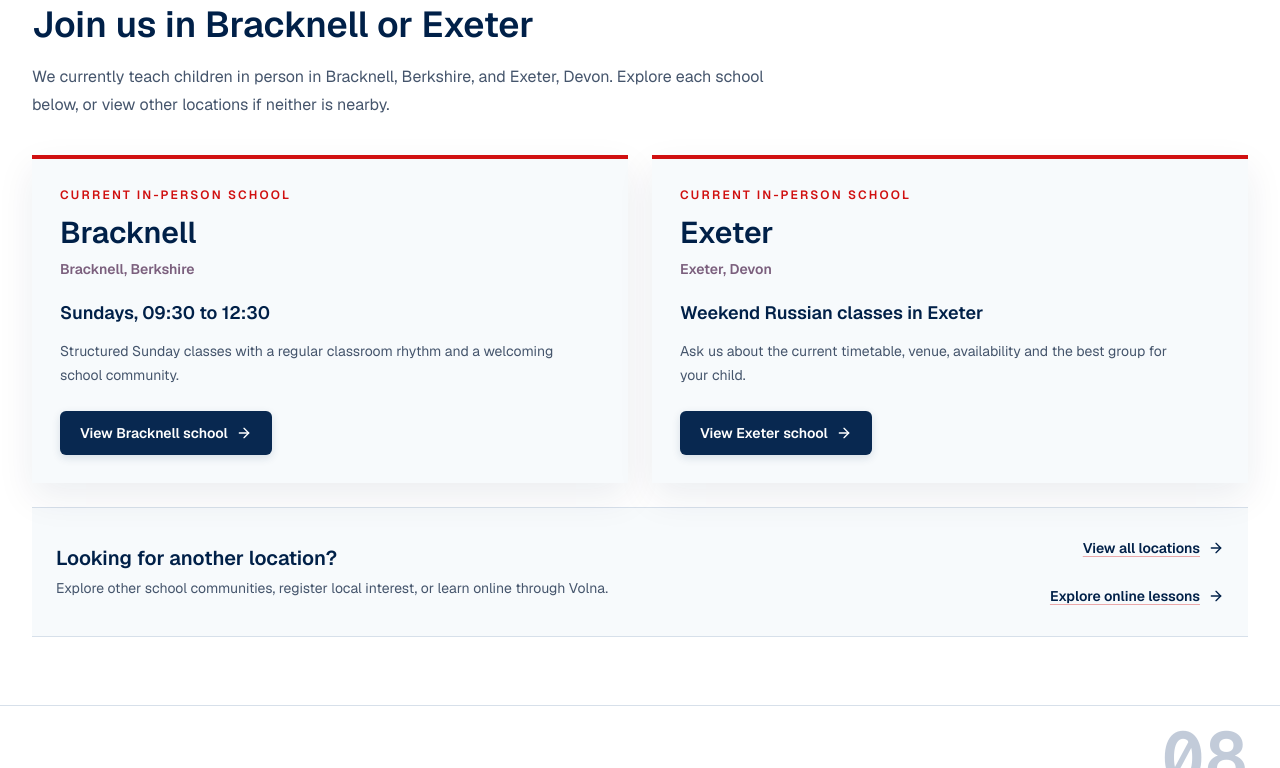
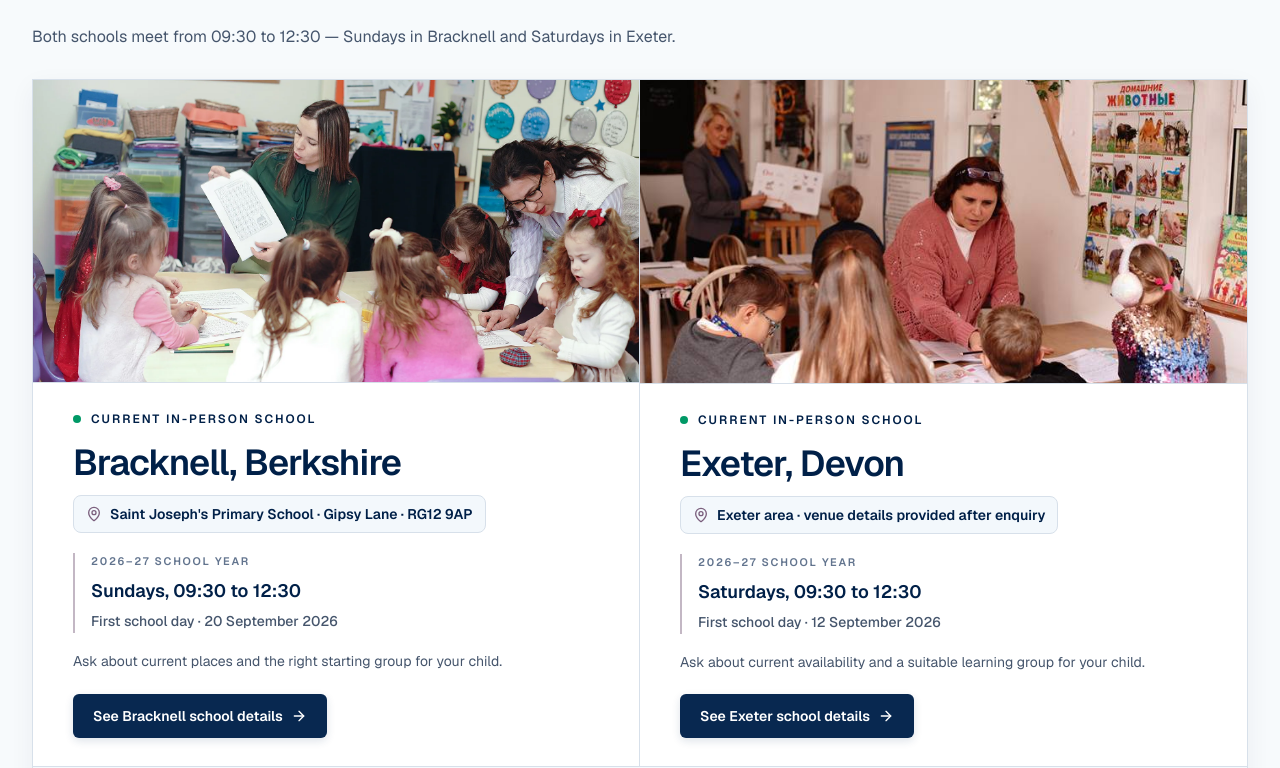
Before and after one commit to AntonV0/pushkins-russian-school, a Next.js app: page / in a window 1280 px wide. Shown: the part 3872-4640 px from the top of the page. Built offline with nearby package versions, Linux system fonts and the light colour scheme.

Commit message:
feat(homepage): update location cards and term information

```diff
--- a/src/app/page.tsx
+++ b/src/app/page.tsx
@@ -33,6 +33,7 @@
   getHeroReadyMedia,
   type MediaAsset,
 } from "@/features/gallery/data/media-assets";
+import { extendedGalleryMediaAssets } from "@/features/gallery/data/extended-gallery-assets";
 import { schools } from "@/data/public/schools";
 
 function getApprovedMediaAssetById(id: string) {
@@ -79,6 +80,35 @@
 const homepageCommunityImage = {
   src: "/images/locations/bracknell/bracknell-performance-wide.webp",
   alt: "Children performing for families at Pushkin's School in Bracknell.",
+};
+const homepageLocationImageAssets: Record<string, MediaAsset | undefined> = {
+  bracknell: getApprovedMediaAssetById("BRACKNELL-DSC03270"),
+  exeter: extendedGalleryMediaAssets.find((asset) => asset.id === "IMG-0007"),
+};
+const homepageLocationImagePresentation: Record<
+  string,
+  { objectPosition: string }
+> = {
+  bracknell: { objectPosition: "center 43%" },
+  exeter: { objectPosition: "center 38%" },
+};
+const homepageSchoolTermDetails: Record<
+  string,
+  { venue: string; schedule: string; startDate: string; summary: string }
+> = {
+  bracknell: {
+    venue: "Saint Joseph's Primary School · Gipsy Lane · RG12 9AP",
+    schedule: "Sundays, 09:30 to 12:30",
+    startDate: "First school day · 20 September 2026",
+    summary: "Ask about current places and the right starting group for your child.",
+  },
+  exeter: {
+    venue: "Exeter area · venue details provided after enquiry",
+    schedule: "Saturdays, 09:30 to 12:30",
+    startDate: "First school day · 12 September 2026",
+    summary:
+      "Ask about current availability and a suitable learning group for your child.",
+  },
 };
 
 const parentJourney = [
@@ -450,71 +480,117 @@
       </HomepageSectionMarker>
 
       <HomepageSectionMarker number={7}>
-        <section className="border-y border-border-soft bg-surface site-section-compact">
+        <section className="border-y border-border-soft bg-background py-12 lg:py-14">
           <div className="mx-auto max-w-7xl px-6 lg:px-8">
-          <SectionIntro
-            eyebrow="School locations"
-            title="Join us in Bracknell or Exeter"
-          >
-            <p>
-              We currently teach children in person in Bracknell, Berkshire,
-              and Exeter, Devon. Explore each school below, or view other
-              locations if neither is nearby.
+            <div className="max-w-3xl">
+              <SectionIntro title="Weekend classes in Bracknell and Exeter" />
+              <p className="mt-4 max-w-[42rem] text-base leading-7 text-slate-600">
+                Both schools meet from 09:30 to 12:30 — Sundays in Bracknell
+                and Saturdays in Exeter.
               </p>
-          </SectionIntro>
+            </div>
 
-          <div className="mt-9 grid gap-6 lg:grid-cols-2">
-            {currentSchools.map((school) => (
+            <div className="mt-7 overflow-hidden border border-border-soft bg-surface shadow-[var(--elevation-panel)]">
+              <div className="grid divide-y divide-border-soft lg:grid-cols-2 lg:divide-x lg:divide-y-0">
+                {currentSchools.map((school) => {
+                  const imageAsset = homepageLocationImageAssets[school.slug];
+                  const imagePresentation =
+                    homepageLocationImagePresentation[school.slug];
+                  const termDetails = homepageSchoolTermDetails[school.slug];
+
+                  return (
                     <article
                       key={school.slug}
-                className="flex h-full flex-col border-t-4 border-brand-red bg-background px-6 py-6 shadow-[0_14px_35px_rgba(0,32,72,0.08)] sm:px-7 sm:py-7"
+                      className="flex min-w-0 flex-col bg-surface"
                     >
-                <p className="text-xs font-semibold uppercase tracking-[0.18em] text-brand-red">
+                      {imageAsset ? (
+                        <figure className="relative aspect-[2/1] overflow-hidden border-b border-border-soft bg-surface-muted">
+                          <Image
+                            src={imageAsset.approvedPublicPath}
+                            alt={imageAsset.altText}
+                            fill
+                            sizes="(min-width: 1024px) 608px, calc(100vw - 3rem)"
+                            quality={90}
+                            className="object-cover"
+                            style={{
+                              objectPosition:
+                                imagePresentation?.objectPosition ?? "center",
+                            }}
+                          />
+                        </figure>
+                      ) : null}
+
+                      <div className="flex flex-1 flex-col px-6 py-6 sm:px-8 sm:py-7 lg:px-10">
+                        <div className="flex items-center gap-2.5">
+                          <span
+                            aria-hidden="true"
+                            className="size-2 rounded-full bg-emerald-600"
+                          />
+                          <p className="text-xs font-semibold uppercase tracking-[0.16em] text-brand-blue-strong">
                             Current in-person school
                           </p>
-                <h3 className="mt-3 text-3xl font-semibold text-brand-blue-strong">
-                  {school.name}
+                        </div>
+
+                        <h3 className="mt-4 text-3xl font-semibold tracking-tight text-brand-blue-strong sm:text-4xl">
+                          {school.name}, {school.county}
                         </h3>
-                <p className="mt-2 text-sm font-semibold text-brand-accent">
-                  {school.area}, {school.county}
+                        <p className="mt-3 inline-flex w-fit max-w-full items-center gap-2 rounded-lg border border-border-soft bg-surface-blue/55 px-3 py-2 text-sm font-semibold leading-5 text-brand-blue-strong lg:min-h-[3.625rem] xl:min-h-0">
+                          <MapPin
+                            aria-hidden="true"
+                            className="size-4 shrink-0 text-brand-accent"
+                          />
+                          <span>{termDetails?.venue}</span>
                         </p>
-                <p className="mt-5 text-lg font-semibold leading-7 text-brand-blue-strong">
-                  {school.slug === "exeter"
-                    ? "Weekend Russian classes in Exeter"
-                    : school.schedule}
+
+                        <div className="mt-5 border-l-2 border-brand-accent/45 pl-4">
+                          <p className="text-[0.68rem] font-semibold uppercase tracking-[0.16em] text-slate-500">
+                            2026–27 school year
                           </p>
-                <p className="mt-3 text-sm leading-6 text-slate-600">
-                  {homepageSchoolSummaries[school.slug] ??
-                    school.availabilitySummary}
+                          <p className="mt-2 text-lg font-semibold leading-7 text-brand-blue-strong">
+                            {termDetails?.schedule}
                           </p>
+                          <p className="mt-1 text-sm font-medium leading-6 text-slate-600">
+                            {termDetails?.startDate}
+                          </p>
+                        </div>
+
+                        <p className="mt-4 max-w-xl text-sm leading-6 text-slate-600">
+                          {termDetails?.summary}
+                        </p>
+
+                        <div className="mt-auto pt-5">
                           <ButtonLink
                             href={`/schools/${school.slug}`}
-                  className="mt-6 self-start"
+                            className="self-start"
                             icon={<ArrowRight className="size-4" />}
                             iconPosition="end"
                           >
-                  View {school.name} school
+                            See {school.name} school details
                           </ButtonLink>
+                        </div>
+                      </div>
                     </article>
-            ))}
+                  );
+                })}
               </div>
 
-          <div className="mt-6 flex flex-col gap-5 border-y border-border-soft bg-background px-5 py-5 sm:flex-row sm:items-center sm:justify-between sm:px-6">
+              <div className="flex flex-col gap-5 border-t border-border-soft bg-surface-blue/45 px-6 py-5 sm:flex-row sm:items-center sm:justify-between sm:px-8">
                 <div>
-              <h3 className="text-xl font-semibold text-brand-blue-strong">
-                Looking for another location?
+                  <h3 className="text-lg font-semibold text-brand-blue-strong">
+                    Not near Bracknell or Exeter?
                   </h3>
                   <p className="mt-1 max-w-2xl text-sm leading-6 text-slate-600">
-                Explore other school communities, register local interest, or
-                learn online through Volna.
+                    If travelling to either school is difficult, you can
+                    register interest in another area or consider online
+                    lessons.
                   </p>
                 </div>
-            <div className="flex flex-col items-start gap-2 sm:items-end">
+                <div className="flex shrink-0 flex-col items-start gap-2 sm:items-end">
                   <Link
                     href="/schools#location-explorer"
                     className="group inline-flex min-h-10 items-center gap-2 py-1 text-sm font-semibold text-brand-blue-strong underline decoration-brand-red/35 underline-offset-4 transition hover:text-brand-red hover:decoration-brand-red"
                   >
-                <span>View all locations</span>
+                    <span>View other locations</span>
                     <ArrowRight
                       aria-hidden="true"
                       className="size-4 transition-transform group-hover:translate-x-0.5"
@@ -530,6 +606,7 @@
                       className="size-4 transition-transform group-hover:translate-x-0.5"
                     />
                   </Link>
+                </div>
               </div>
             </div>
           </div>
@@ -967,18 +1044,3 @@
             </div>
   );
 }
-
-const homepageSchoolSummaries: Record<string, string> = {
-  "high-wycombe":
-    "Register local interest or ask about online Russian lessons while in-person classes are not currently listed.",
-  "hemel-hempstead":
-    "Register local interest in Hertfordshire or discuss online Russian lessons.",
-  bracknell:
-    "Structured Sunday classes with a regular classroom rhythm and a welcoming school community.",
-  chelmsford:
-    "Register local interest in Essex or ask about Volna online lessons.",
-  "southend-on-sea":
-    "Register local interest in Essex or discuss online learning routes.",
-  exeter:
-    "Ask us about the current timetable, venue, availability and the best group for your child.",
-};
```
Also changed, not shown: 1 other file (tests, documents, lock files or other folders). Lines whose indentation alone changed are shown as unchanged.
